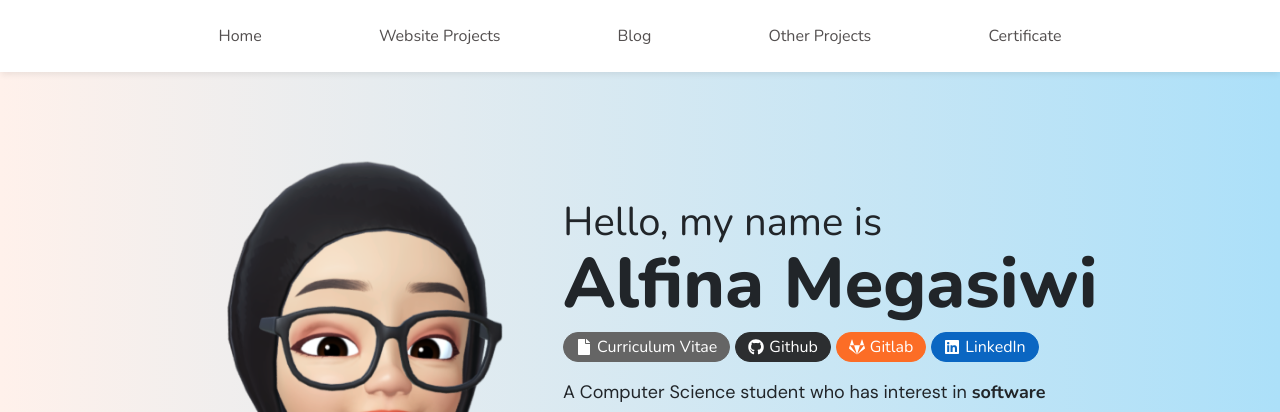
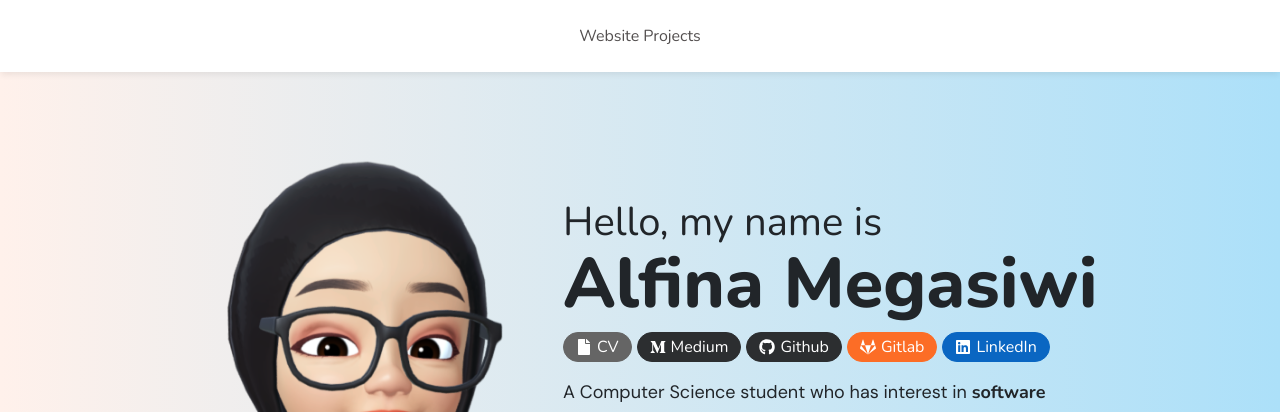
Before and after one commit to alfina-megasiwi/megasiwi, a React (Create React App) app: page / in a window 1280 px wide. Shown: the top 412 px of the page. Built offline with nearby package versions, Linux system fonts and the light colour scheme.

Commit message:
changes on navbar and add medium link

```diff
--- a/src/components/Navbar/Navbar.js
+++ b/src/components/Navbar/Navbar.js
@@ -6,11 +6,11 @@ const Navbar = () => {
     return (
         <div className="remindme-navbar-container">
             <nav className="remindme-navbar d-flex">
-                <a href="/" button type="button" class="btn item p-2 flex-fill">Home</a>
-                <a href="/website-projects" button type="button" class="btn item p-2 flex-fill">Website Projects</a>
-                <a href='/blog' type="button" class="btn item p-2 flex-fill">Blog</a>
+                {/* <a href="/" button type="button" class="btn item p-2 flex-fill">Home</a> */}
+                <a href="#projects" button type="button" class="btn item p-2 flex-fill">Website Projects</a>
+                {/* <a href='/blog' type="button" class="btn item p-2 flex-fill">Blog</a>
                 <a href='/other-projects' type="button" class="btn item p-2 flex-fill">Other Projects</a>
-                <a href='/certificate' type="button" class="btn item p-2 flex-fill">Certificate</a>
+                <a href='/certificate' type="button" class="btn item p-2 flex-fill">Certificate</a> */}
             </nav>
         </div>
     );
--- a/src/pages/Home/Home.js
+++ b/src/pages/Home/Home.js
@@ -1,7 +1,7 @@
 import './Home.css'
 import Zepeto from './fina.png'
 import { connect } from 'react-redux';
-import { FaFile, FaGithub, FaGitlab, FaLinkedin} from "react-icons/fa";
+import { FaMediumM, FaFile, FaGithub, FaGitlab, FaLinkedin} from "react-icons/fa";
 import React from "react";
 import Slider from '../../components/Slider/Slider';
 
@@ -15,7 +15,8 @@ const Home = () => {
                 <div className="remindme-home-sect-2-text">
                     <h1 className="remindme-home-small-headings">Hello, my name is</h1>
                     <h1 className="remindme-home-headings">Alfina Megasiwi</h1>
-                    <a href='https://drive.google.com/file/d/1V7iQ4AytyBSwstl8MzuDBUJ2uqMR8fEF/view?usp=sharing' target="_blank" rel="noreferrer" button type="button" class="btn portofolio cv"><FaFile style={{marginRight: "5px", marginTop: "-3px"}}/>Curriculum Vitae</a>
+                    <a href='https://drive.google.com/file/d/1V7iQ4AytyBSwstl8MzuDBUJ2uqMR8fEF/view?usp=sharing' target="_blank" rel="noreferrer" button type="button" class="btn portofolio cv"><FaFile style={{marginRight: "5px", marginTop: "-3px"}}/>CV</a>
+                    <a href='https://medium.com/@alfnms'  target="_blank" rel="noreferrer" button type="button" class="btn portofolio github"><FaMediumM style={{marginRight: "5px", marginTop: "-3px"}}/>Medium</a>
                     <a href='http://github.com/alfina-megasiwi'  target="_blank" rel="noreferrer"  button type="button" class="btn portofolio github"><FaGithub style={{marginRight: "5px", marginTop: "-3px"}}/>Github</a>
                     <a href='http://gitlab.cs.ui.ac.id/alfina.megasiwi'  target="_blank" rel="noreferrer" button type="button" class="btn portofolio gitlab"><FaGitlab style={{marginRight: "5px", marginTop: "-3px"}}/>Gitlab</a>
                     <a href='http://linkedin.com/in/alfina-megasiwi'  target="_blank" rel="noreferrer" button type="button" class="btn portofolio linkedin"><FaLinkedin style={{marginRight: "5px", marginTop: "-3px"}}/>LinkedIn</a>
@@ -36,7 +37,7 @@ const Home = () => {
                 </div>
             </div>
             <div className="wkd-home-sect-3-container background-strip">
-                <div className='website-projects'>
+                <div className='website-projects' id='projects'>
                     <div class="video-sect video">Website Projects</div>
                     <div className="home-video-sect">
                         <Slider/>
```
